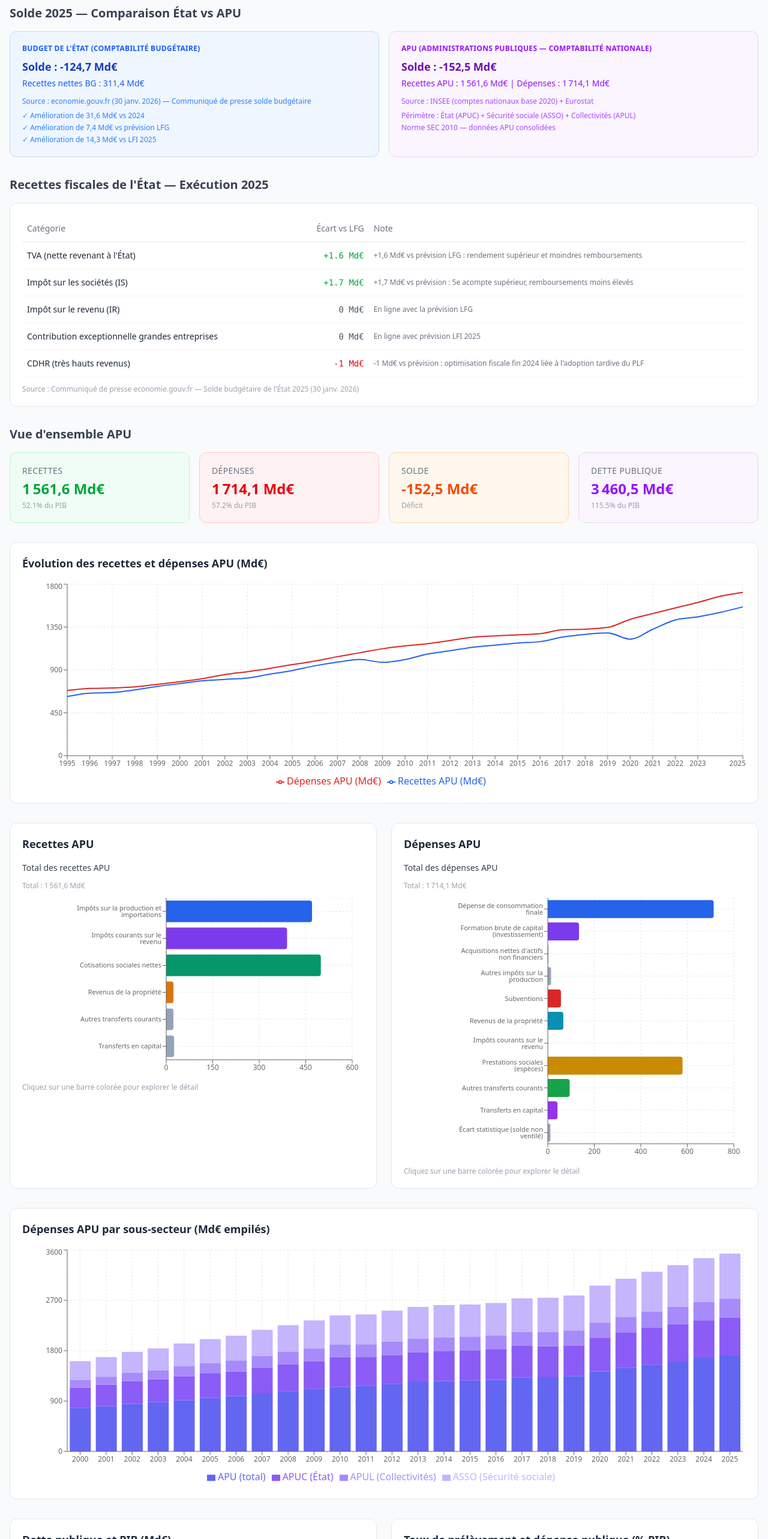
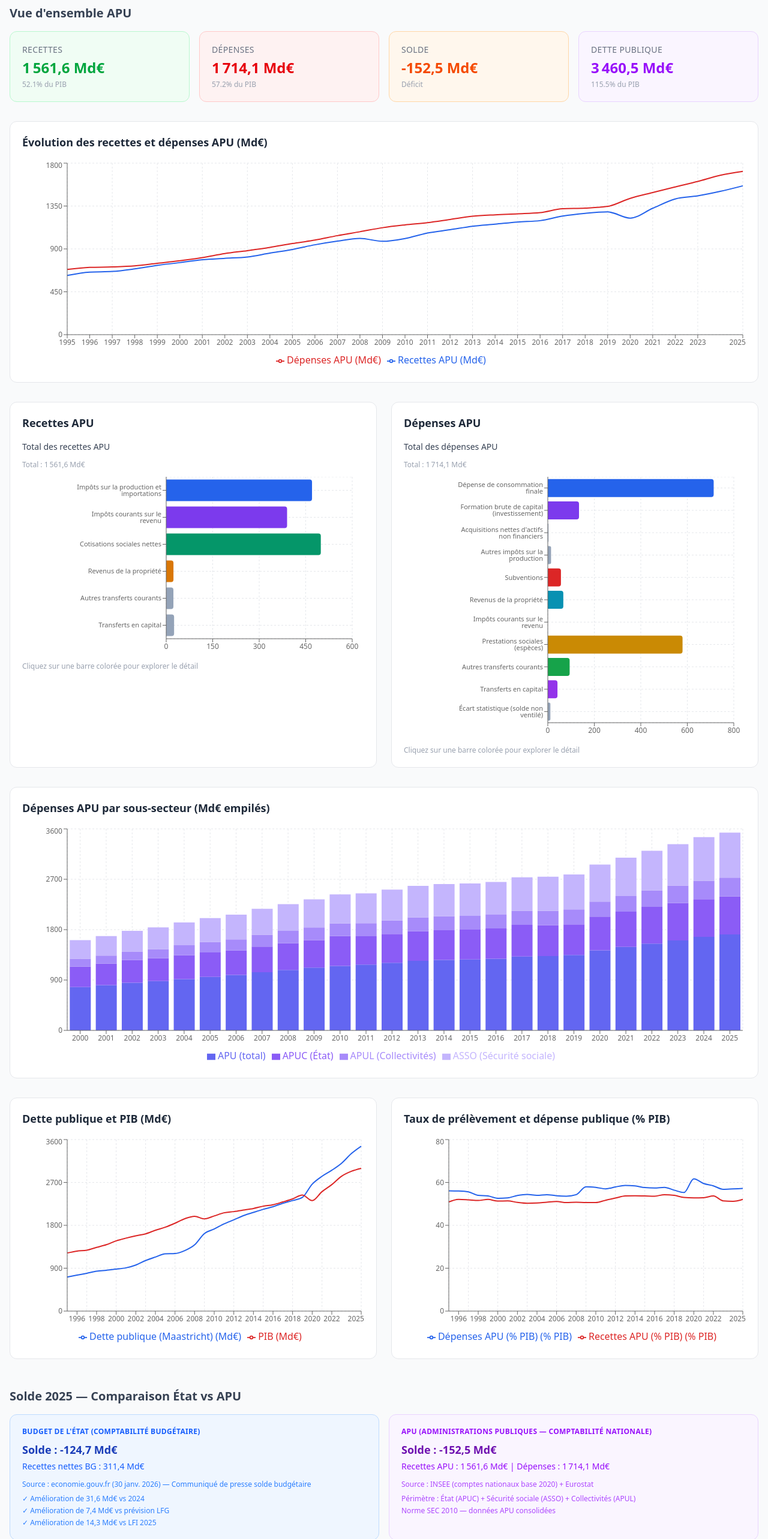
Before and after one commit to juliengoum14-dev/comptes-publics-france, a Next.js app: page / in a window 1280 px wide. Shown: the part 120-2686 px from the top of the page at 60% size. Built offline with nearby package versions, Linux system fonts and the light colour scheme.

Commit message:
Déplace la section solde 2025 en bas de page

```diff
--- a/src/app/page.tsx
+++ b/src/app/page.tsx
@@ -27,93 +27,6 @@ export default function Home() {
             Recettes et dépenses publiques en France
           </p>
         </header>
-
-        {/* Deux périmètres côte à côte */}
-        <section className="mb-8">
-          <h2 className="text-xl font-semibold text-gray-700 mb-4">
-            Solde 2025 — Comparaison État vs APU
-          </h2>
-          <div className="grid grid-cols-1 md:grid-cols-2 gap-4">
-            <div className="rounded-xl border border-blue-200 bg-blue-50 p-5">
-              <p className="text-xs text-blue-600 font-bold uppercase tracking-wide">
-                Budget de l&apos;État (comptabilité budgétaire)
-              </p>
-              <p className="text-lg font-bold text-blue-800 mt-2">
-                Solde : {formatMd(etat2025.solde_budgetaire_meur)}
-              </p>
-              <p className="text-sm text-blue-600 mt-1">
-                Recettes nettes BG : {formatMd(etat2025.recettes_nettes_bg_meur)}
-              </p>
-              <p className="text-xs text-blue-500 mt-3">
-                Source : economie.gouv.fr (30 janv. 2026) — Communiqué de presse solde budgétaire
-              </p>
-              <div className="mt-2 text-xs text-blue-500 space-y-1">
-                <p>✓ Amélioration de {formatMd(etat2025.amélioration_vs_2024_meur)} vs 2024</p>
-                <p>✓ Amélioration de {formatMd(etat2025.amélioration_vs_lfg_meur)} vs prévision LFG</p>
-                <p>✓ Amélioration de {formatMd(etat2025.amélioration_vs_lfi_meur)} vs LFI 2025</p>
-              </div>
-            </div>
-
-            <div className="rounded-xl border border-purple-200 bg-purple-50 p-5">
-              <p className="text-xs text-purple-600 font-bold uppercase tracking-wide">
-                APU (Administrations Publiques — comptabilité nationale)
-              </p>
-              <p className="text-lg font-bold text-purple-800 mt-2">
-                Solde : {formatMd(synthese.donnees_cles_2025.solde)}
-              </p>
-              <p className="text-sm text-purple-600 mt-1">
-                Recettes APU : {formatMd(synthese.donnees_cles_2025.recettes)} | Dépenses : {formatMd(synthese.donnees_cles_2025.depenses)}
-              </p>
-              <p className="text-xs text-purple-500 mt-3">
-                Source : INSEE (comptes nationaux base 2020) + Eurostat
-              </p>
-              <div className="mt-2 text-xs text-purple-500 space-y-1">
-                <p>Périmètre : État (APUC) + Sécurité sociale (ASSO) + Collectivités (APUL)</p>
-                <p>Norme SEC 2010 — données APU consolidées</p>
-              </div>
-            </div>
-          </div>
-        </section>
-
-        {/* Recettes fiscales État 2025 */}
-        <section className="mb-8">
-          <h2 className="text-xl font-semibold text-gray-700 mb-4">
-            Recettes fiscales de l&apos;État — Exécution 2025
-          </h2>
-          <div className="rounded-xl border border-gray-200 bg-white p-5">
-            <div className="overflow-x-auto">
-              <table className="w-full text-sm">
-                <thead>
-                  <tr className="border-b border-gray-200">
-                    <th className="text-left py-3 px-2 font-medium text-gray-500">Catégorie</th>
-                    <th className="text-right py-3 px-2 font-medium text-gray-500">Écart vs LFG</th>
-                    <th className="text-left py-3 px-2 font-medium text-gray-500">Note</th>
-                  </tr>
-                </thead>
-                <tbody>
-                  {budgetEtat.recettes_fiscales_etat.map((r) => (
-                    <tr key={r.categorie} className="border-b border-gray-100">
-                      <td className="py-3 px-2 font-medium text-gray-800">{r.categorie}</td>
-                      <td className={`py-3 px-2 text-right font-mono ${
-                        r.variation_vs_lfg_meur == null ? "text-gray-400" :
-                        r.variation_vs_lfg_meur > 0 ? "text-green-600" :
-                        r.variation_vs_lfg_meur < 0 ? "text-red-600" : "text-gray-600"
-                      }`}>
-                        {r.variation_vs_lfg_meur != null
-                          ? (r.variation_vs_lfg_meur > 0 ? "+" : "") + r.variation_vs_lfg_meur + " Md€"
-                          : "—"}
-                      </td>
-                      <td className="py-3 px-2 text-gray-500 text-xs">{r.note}</td>
-                    </tr>
-                  ))}
-                </tbody>
-              </table>
-            </div>
-            <p className="text-xs text-gray-400 mt-3">
-              Source : Communiqué de presse economie.gouv.fr — Solde budgétaire de l&apos;État 2025 (30 janv. 2026)
-            </p>
-          </div>
-        </section>
 
         {/* APU Summary Cards + Evolution */}
         <h2 className="text-xl font-semibold text-gray-700 mb-4 mt-8">
@@ -164,6 +77,53 @@ export default function Home() {
           />
         </div>
 
+        {/* Deux périmètres côte à côte */}
+        <section className="mb-8 mt-12">
+          <h2 className="text-xl font-semibold text-gray-700 mb-4">
+            Solde 2025 — Comparaison État vs APU
+          </h2>
+          <div className="grid grid-cols-1 md:grid-cols-2 gap-4">
+            <div className="rounded-xl border border-blue-200 bg-blue-50 p-5">
+              <p className="text-xs text-blue-600 font-bold uppercase tracking-wide">
+                Budget de l&apos;État (comptabilité budgétaire)
+              </p>
+              <p className="text-lg font-bold text-blue-800 mt-2">
+                Solde : {formatMd(etat2025.solde_budgetaire_meur)}
+              </p>
+              <p className="text-sm text-blue-600 mt-1">
+                Recettes nettes BG : {formatMd(etat2025.recettes_nettes_bg_meur)}
+              </p>
+              <p className="text-xs text-blue-500 mt-3">
+                Source : economie.gouv.fr (30 janv. 2026) — Communiqué de presse solde budgétaire
+              </p>
+              <div className="mt-2 text-xs text-blue-500 space-y-1">
+                <p>✓ Amélioration de {formatMd(etat2025.amélioration_vs_2024_meur)} vs 2024</p>
+                <p>✓ Amélioration de {formatMd(etat2025.amélioration_vs_lfg_meur)} vs prévision LFG</p>
+                <p>✓ Amélioration de {formatMd(etat2025.amélioration_vs_lfi_meur)} vs LFI 2025</p>
+              </div>
+            </div>
+
+            <div className="rounded-xl border border-purple-200 bg-purple-50 p-5">
+              <p className="text-xs text-purple-600 font-bold uppercase tracking-wide">
+                APU (Administrations Publiques — comptabilité nationale)
+              </p>
+              <p className="text-lg font-bold text-purple-800 mt-2">
+                Solde : {formatMd(synthese.donnees_cles_2025.solde)}
+              </p>
+              <p className="text-sm text-purple-600 mt-1">
+                Recettes APU : {formatMd(synthese.donnees_cles_2025.recettes)} | Dépenses : {formatMd(synthese.donnees_cles_2025.depenses)}
+              </p>
+              <p className="text-xs text-purple-500 mt-3">
+                Source : INSEE (comptes nationaux base 2020) + Eurostat
+              </p>
+              <div className="mt-2 text-xs text-purple-500 space-y-1">
+                <p>Périmètre : État (APUC) + Sécurité sociale (ASSO) + Collectivités (APUL)</p>
+                <p>Norme SEC 2010 — données APU consolidées</p>
+              </div>
+            </div>
+          </div>
+        </section>
+
         <footer className="mt-12 pt-6 border-t border-gray-200 text-center text-xs text-gray-400">
           <p>Sources : INSEE, Eurostat, Direction du Budget, data.economie.gouv.fr, economie.gouv.fr</p>
           <p className="mt-1">APU = comptes nationaux base 2020 (SEC 2010) | État = comptabilité budgétaire</p>
```
